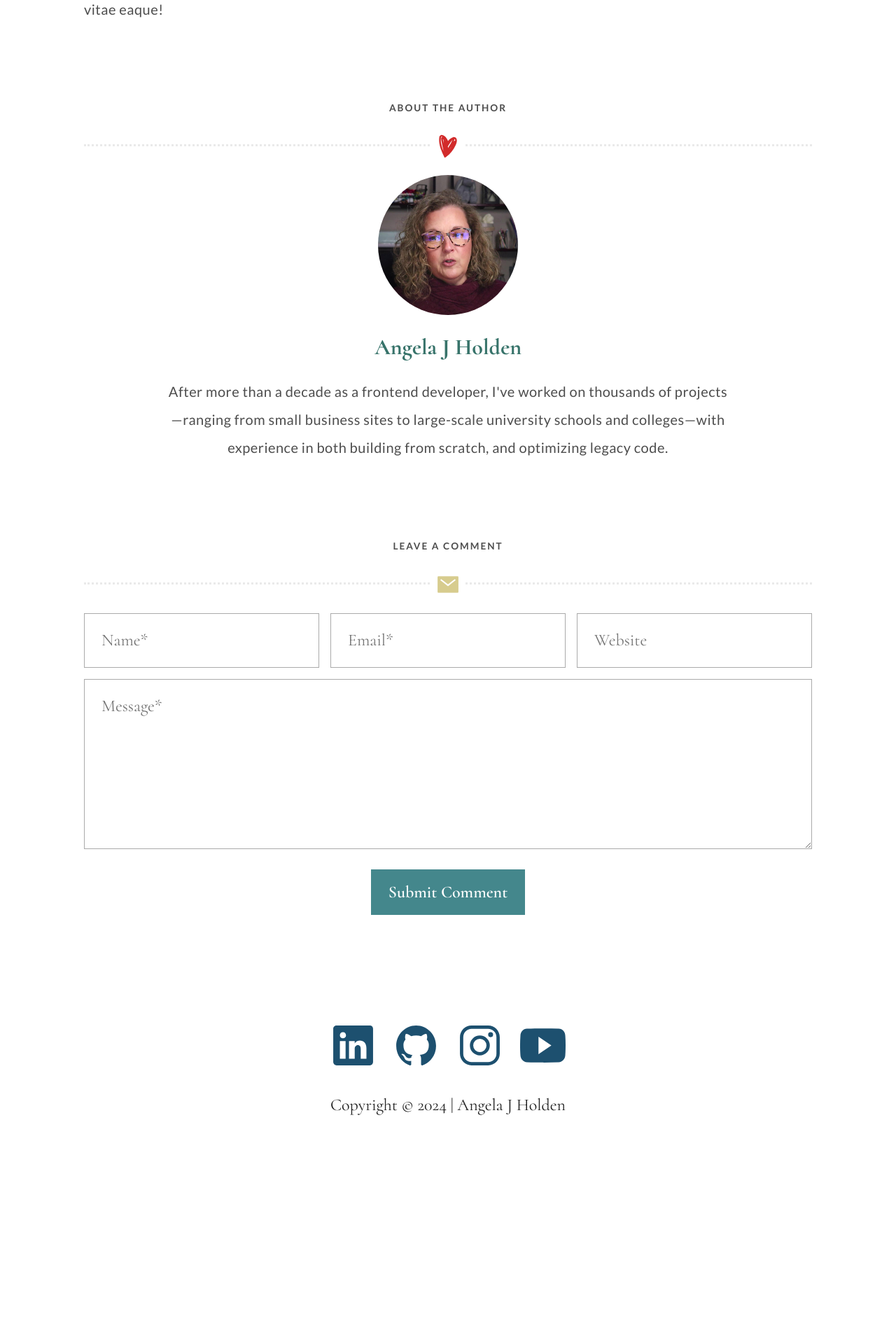
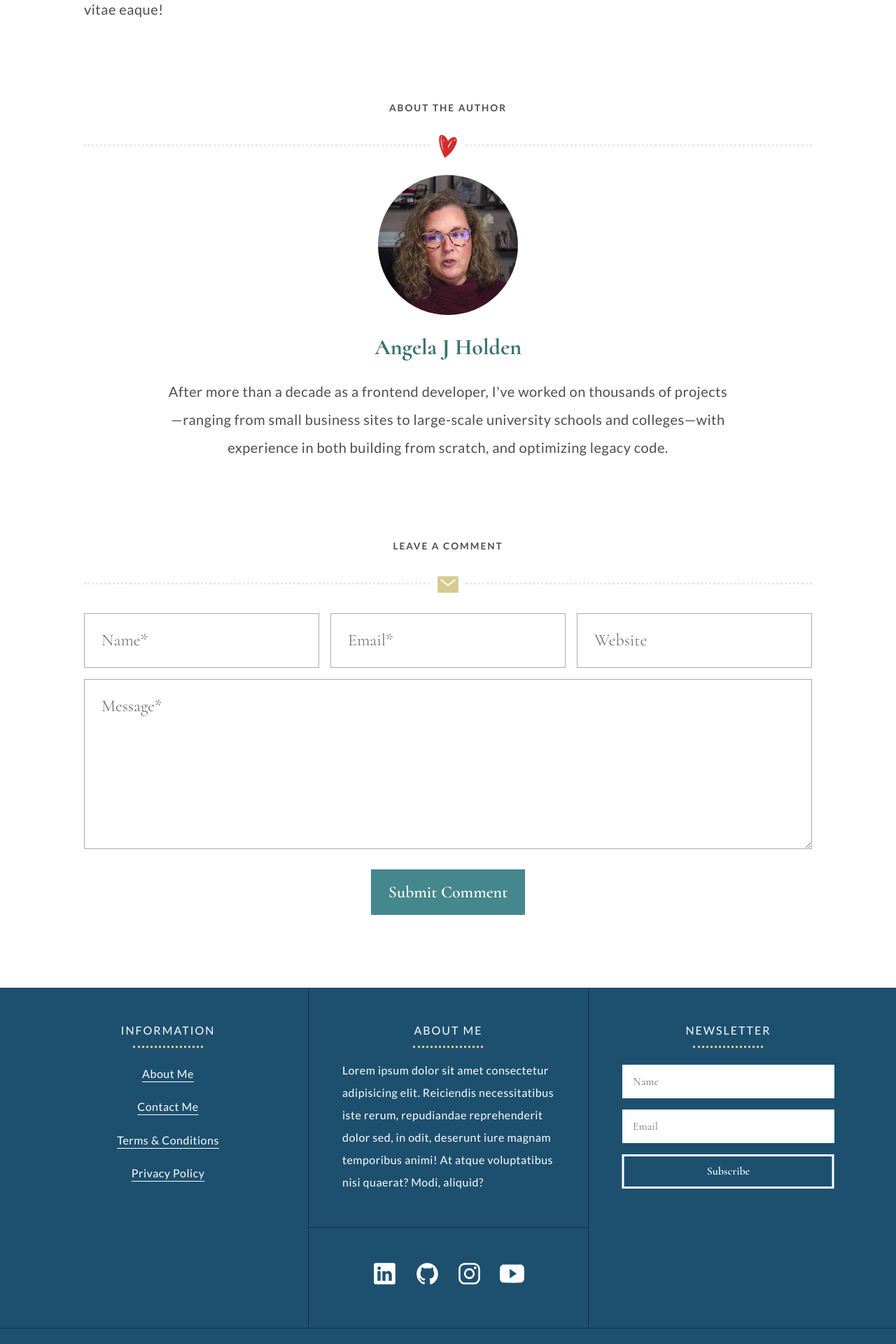
Before and after one commit to angelajholden/portfolio, a PHP site: page /articles/masonry/index.php in a window 1280 px wide. Shown: the part 1293-3213 px from the top of the page at 70% size. Before the commit the page ends 2886 px from the top, so only its background shows below. Run offline with PHP 8.4, Linux system fonts and the light colour scheme.

Commit message:
footer layout and styles for desktop

```diff
--- a/includes/author.php
+++ b/includes/author.php
@@ -1,4 +1,4 @@
-<div class="author-box">
+<div class="author-box animate__animated" data-animation="animate__fadeInUp">
 	<h3 class="tertiary-header">About the Author</h3>
 	<div class="svg-border"></div>
 	<svg xmlns="http://www.w3.org/2000/svg" viewBox="0 0 200 200"><path class="prefix__st0" d="M169.3 32c-4.1-6.3-9.8-8.9-15.9-9.2-1.4-.6-3.1-.8-4.8-.4-1.5.4-3 .9-4.5 1.5-9.4 2.5-19 8.5-25.6 13.5-7.1 5.3-13.3 11.7-18.5 18.7-3-9.2-7.5-17.9-13.5-25.7C76.8 17.9 59.7 1.5 41.7 5.6c-9.6 2.1-13.8 9.9-15 18.7-1.5 10.9-1.9 21.8-1.2 32.7 1.3 22 6.6 43.5 13.8 64.4 8.3 23.9 19 47 29.8 69.9 3.3 6.9 12.6 3 13.2-3.3 1.7.4 3.6.2 5-.8 33.1-24.8 59.5-57 75.9-94.3C171 75 181.4 50.4 169.3 32zm-50.9 38.5c5-6.9 10.3-13.7 15.9-20.2 1.1-1.3 2.2-2.5 3.3-3.8-9.6 24-25.4 45.4-37.5 68.5 0-2.5-.1-5-.2-7.5 0-2-.8-3.6-1.9-4.7 6.1-11.2 12.9-22 20.4-32.3zm-60.8-31l.2.2c1.2 1.6 2.4 3.3 3.5 5 .7 1 1.3 2 2 3-.9 1.1-1.4 2.5-1.3 4.3.4 7.2.8 14.4 1.2 21.7-.2-.8-.3-1.5-.5-2.3-2-9.3-4.1-18.8-5-28.3-.1-1.1-.1-2.3-.1-3.6zM101 156.9s.1.1 0 0v0zm8.9-25.3c7-11.6 14.7-22.7 23.1-33.3-6.9 11.4-14.9 22.5-23.1 33.3zm50.3-78.5c-2.2-.5-4.7 0-6.6 1.7-2.5 2.3-4.8 4.6-7.2 7 3.8-7.7 7-15.5 9.4-23.8 1.1.9 1.9 2.3 2.6 3.9 1.5 3.6 1.9 7.3 1.8 11.2zm-74.7 5.2C82 50.9 78 43.7 73.3 36.8c5.3 6.4 9.4 13.7 12.2 21.5zM41 26.3c.4-2.8.7-6.2 3.9-7.1 2.5-.7 5.8.2 8.3 1.2-2.2.2-4.5 1.2-6.6 3.5-6.6 6.8-3.5 19.6-2.3 27.8 3.4 23.4 9.4 46.6 14.3 69.8 1.3 6.5 2.4 13 3.6 19.5-8.1-19.7-15-39.8-19.1-60.7-3.5-17.5-4.8-36.2-2.1-54z"/></svg>
--- a/includes/footer.php
+++ b/includes/footer.php
@@ -1,5 +1,22 @@
 <footer class="footer">
+	<div class="wrap">
+		<div class="footer-item">
+			<h3 class="tertiary-heading">Information</h3>
+			<nav class="footer-nav">
+				<ul>
+					<li><a href="#">About Me</a></li>
+					<li><a href="#">Contact Me</a></li>
+					<li><a href="#">Terms & Conditions</a></li>
+					<li><a href="#">Privacy Policy</a></li>
+				</ul>
+			</nav>
+		</div>
 
+		<div class="footer-item">
+			<section class="footer-about">
+				<h3 class="tertiary-heading">About Me</h3>
+				<p>Lorem ipsum dolor sit amet consectetur adipisicing elit. Reiciendis necessitatibus iste rerum, repudiandae reprehenderit dolor sed, in odit, deserunt iure magnam temporibus animi! At atque voluptatibus nisi quaerat? Modi, aliquid?</p>
+			</section>
 			<section class="social-icons">
 				<nav class="social-nav">
 					<ul>
@@ -33,6 +50,18 @@
 					</ul>
 				</nav>
 			</section>
+		</div>
 
-	<div class="copyright">Copyright &copy; 2024 | Angela J Holden</div>
+		<div class="footer-item">
+			<h3 class="tertiary-heading">Newsletter</h3>
+			<form action="#" class="form">
+				<label class="access-hidden" for="name">Name</label>
+				<input id="name" type="text" placeholder="Name">
+				<label class="access-hidden" for="email">Email</label>
+				<input id="email" type="email" placeholder="Email">
+				<button class="button white-hollow-blue">Subscribe</button>
+			</form>
+		</div>
+	</div>
+	<div class="copyright">Copyright &copy; <span id="date"></span> • Angela J Holden</div>
 </footer>
--- a/js/main.js
+++ b/js/main.js
@@ -84,8 +84,17 @@ function articleFilter() {
 	});
 }
 
+function copyright() {
+	const date = document.getElementById("date");
+	const year = new Date().getFullYear();
+	if (date) {
+		date.innerHTML = year;
+	}
+}
+
 document.addEventListener("DOMContentLoaded", () => {
 	videoBanner();
 	animateOnScroll();
 	articleFilter();
+	copyright();
 });
--- a/scss/_footer.scss
+++ b/scss/_footer.scss
@@ -1,44 +1,168 @@
 .footer {
-	padding: 50px 0;
+	background-color: $navy;
+}
 
-	.copyright {
+.wrap {
+	.footer & {
+		display: flex;
+		flex-flow: row nowrap;
+		justify-content: space-between;
+		align-items: stretch;
+	}
+}
+
+.footer-item {
+	.footer & {
+		width: 33.333%;
+		padding: 3rem;
+		border-left: 1px solid darken($navy, 10%);
+
+		&:first-of-type {
+			border-left: none;
+		}
+
+		&:nth-of-type(2) {
+			padding: 0;
+		}
+	}
+}
+
+.tertiary-heading {
+	.footer & {
+		font-family: "Lato", sans-serif;
+		font-weight: 400;
+		font-style: normal;
+		font-size: 1rem;
+		text-transform: uppercase;
 		text-align: center;
+		letter-spacing: 2px;
+		margin: 0 0 1rem;
+		color: $white;
+
+		&::after {
+			content: "";
+			display: block;
+			width: 100px;
+			max-width: 100%;
+			margin: 0.5rem auto 0;
+			border-bottom: 3px dotted $yellow;
+		}
+	}
+}
+
+.footer-nav {
+	.footer & {
+		ul {
+			margin: 0;
+			padding: 0;
+			list-style-type: none;
+		}
+
+		li {
+			text-align: center;
+			margin: 0.5rem 0;
+		}
+
+		a {
+			font-family: "Lato", sans-serif;
+			font-weight: 400;
+			font-style: normal;
+			font-size: 1rem;
+			color: $white;
+			text-decoration-thickness: 1px;
+			text-decoration-color: $white;
+			letter-spacing: 0.5px;
+
+			&:hover,
+			&:active,
+			&:focus {
+				text-decoration-color: transparent;
+			}
+		}
+	}
+}
+
+.footer-about {
+	.footer & {
+		padding: 3rem;
+		border-bottom: 1px solid darken($navy, 10%);
+
+		p {
+			font-size: 1rem;
+			color: $white;
+		}
 	}
 }
 
 .social-icons {
-	padding: 0 0 20px;
+	.footer & {
+		padding: 3rem;
+	}
+}
 
-	.social-nav ul {
+.social-nav ul {
+	.footer & {
 		margin: 0;
 		padding: 0;
 		list-style-type: none;
 		text-align: center;
 	}
+}
 
-	.social-nav li {
+.social-nav li {
+	.footer & {
 		display: inline-block;
-		width: 65px;
-		height: 65px;
+		width: 35px;
+		height: 35px;
 		margin: 0 10px;
 
 		a {
 			display: block;
-			width: 65px;
-			height: 65px;
+			width: 35px;
+			height: 35px;
 
 			&:hover,
 			&:active,
 			&:focus {
 				& > svg {
-					fill: $green;
+					fill: darken($navy, 10%);
 				}
 			}
 		}
 
 		svg {
-			fill: $navy;
+			fill: $white;
 			transition: fill 300ms ease-in-out;
 		}
 	}
 }
+
+.form {
+	.footer & {
+		margin: 1.5rem 0 0;
+
+		input,
+		button {
+			width: 100%;
+			padding: 0.75rem;
+			font-size: 1rem;
+		}
+
+		input {
+			border-color: $white;
+		}
+
+		button {
+			margin: 0;
+		}
+	}
+}
+
+.copyright {
+	.footer & {
+		padding: 3rem;
+		color: $white;
+		text-align: center;
+		border-top: 1px solid darken($navy, 10%);
+	}
+}
```
Also changed, not shown: styles.css, 1 other file. Lines whose indentation alone changed are shown as unchanged.
